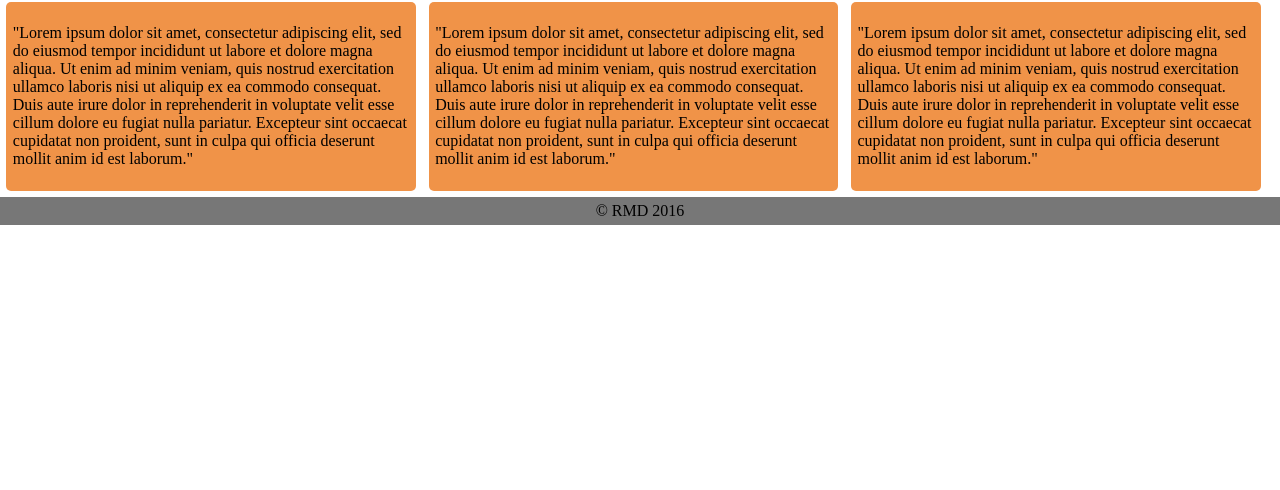
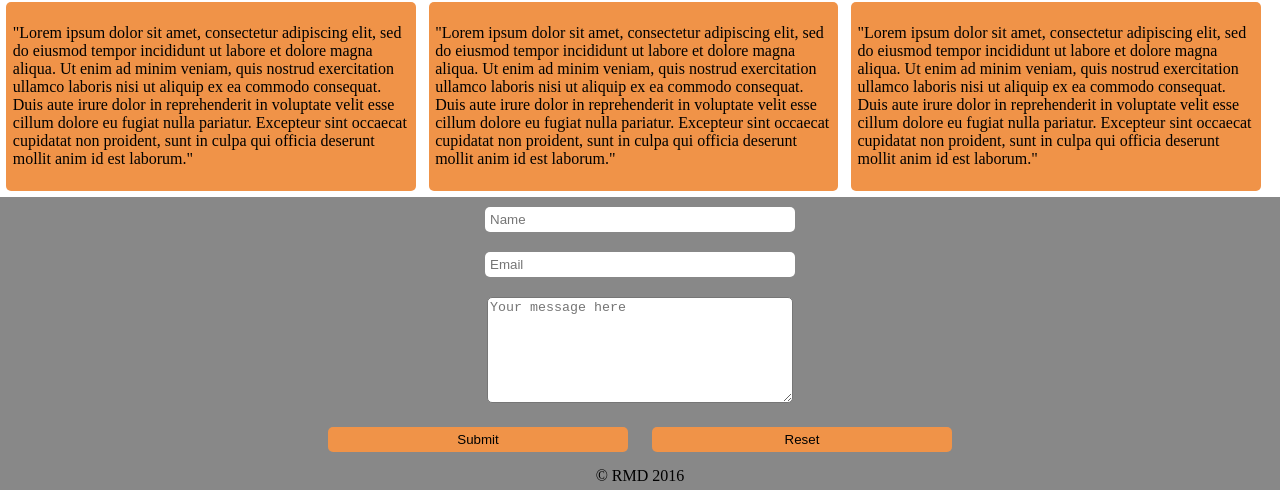
Before and after one commit to aralysd/Practice-page, a plain HTML site: page index.html in a window 1280 px wide. Shown: the part 545-1035 px from the top of the page. Before the commit the page ends 800 px from the top, so only its background shows below. Drawn offline with Linux system fonts and the light colour scheme.

Commit message:
Forms
added a very basic form

```diff
--- a/index.html
+++ b/index.html
@@ -37,6 +37,24 @@
 
 	</div>
 
+	<div class="row">
+
+		<form method="post" action="">
+			<label for="name"></label>
+			<input type="text" id="name" name="name" placeholder="Name"></input><br>
+
+			<label for="email"></label>
+			<input type="email" id="email" name="email" placeholder="Email"></input><br>
+
+			<label for="message"></label>
+			<textarea id="message" name="message" placeholder="Your message here"></textarea><br>
+
+			<input type="submit" value="Submit" id="submit-btn"></input>
+			<input type="reset" value="Reset" id="reset-btn"></input>
+		</form>
+	</div>
+
+
 	<footer>
 		&copy RMD 2016
 	</footer>
--- a/main.css
+++ b/main.css
@@ -4,12 +4,12 @@ body {
 }
 
 header {
-	background: #777;
+	background: #888;
 	padding: 5px 15px;
 
 }
 
-header h1 {
+h1 {
 	color: white;
 	display: inline;
 
@@ -60,9 +60,42 @@ div.col {
 
 }
 
+form {
+	background: #888;
+	text-align: center;
+}
+
+input {
+	border-radius: 5px;
+	border-style: none;
+	padding: 5px;
+	margin: 10px;
+	width: 300px;
+
+}
+
+#submit-btn {
+	background: #F09348;
+	border-style: none;
+
+}
+
+#reset-btn {
+	background: #F09348;
+
+}
+
+textarea {
+	border-radius: 5px;
+	margin: 10px;
+	width: 300px;
+	height: 100px;
+
+}
+
 footer {
 	clear: both;
-	background: #777;
+	background: #888;
 	text-align: center;
 	padding: 5px;
 }
```
